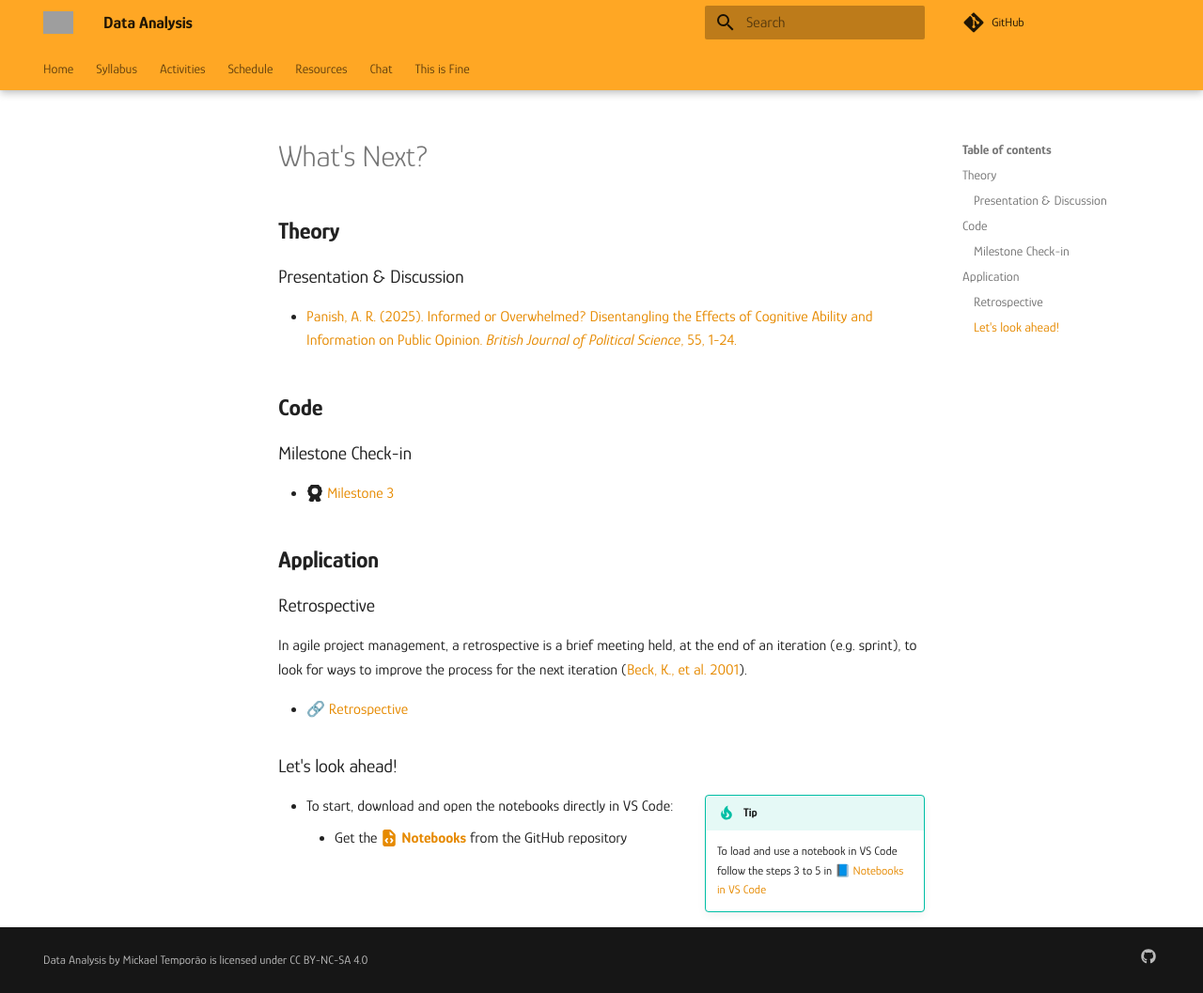
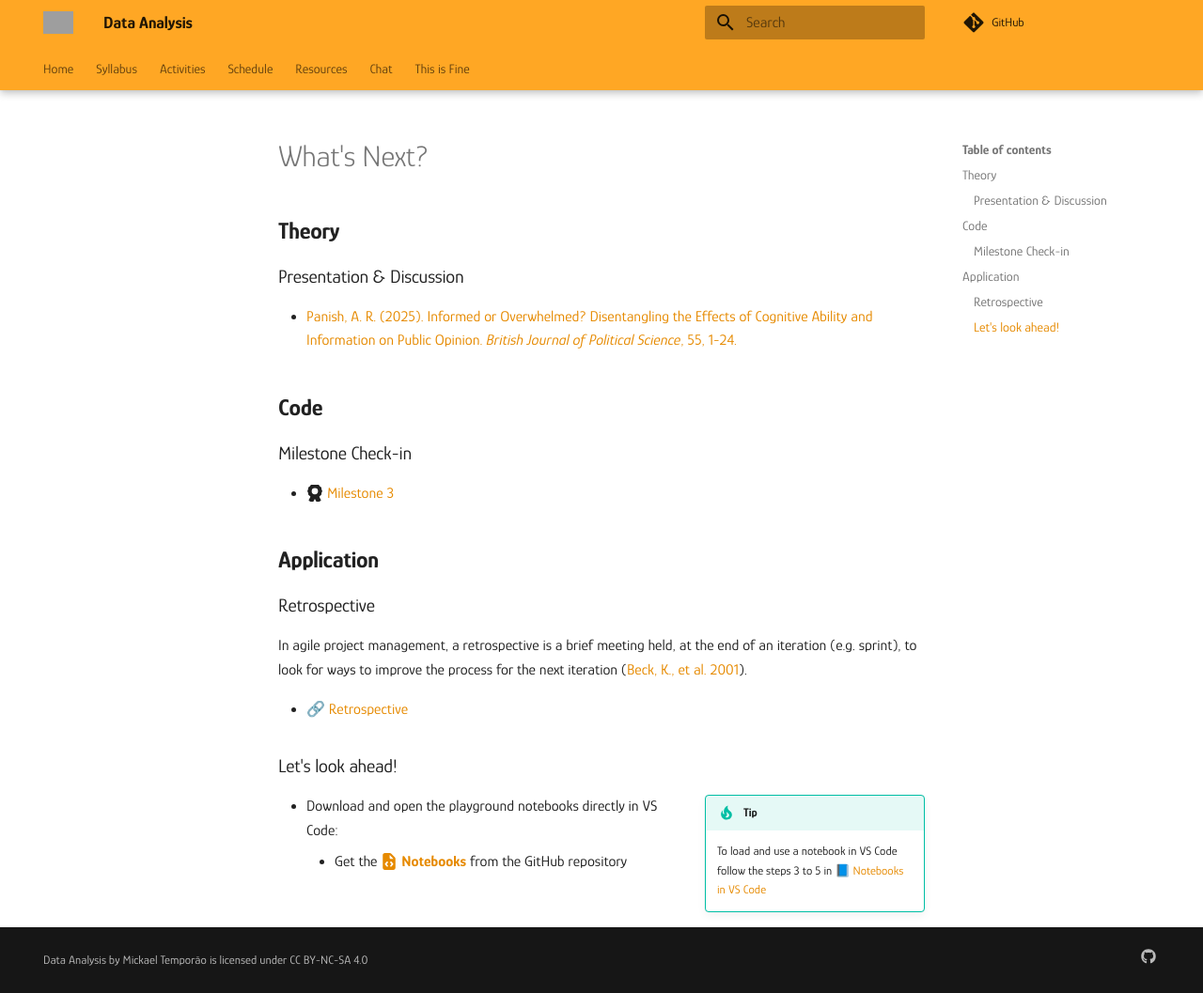
Before and after one commit to mickaeltemporao/data-analysis, an MkDocs documentation site: the page built from docs/modules/next.md, in a window 1280 px wide and 1057 px high. Shown: the whole window at 94% size. Built offline with MkDocs 1.6.1 and Material for MkDocs 9.7.7, drawn with Linux system fonts in a browser that asks for light colours; comment, search, counter and statistics services are not loaded; grey boxes are pictures that could not be loaded.

Commit message:
minor cleanup

```diff
--- a/docs/modules/next.md
+++ b/docs/modules/next.md
@@ -4,8 +4,6 @@
 ### Presentation & Discussion
 
 - [Panish, A. R. (2025). Informed or Overwhelmed? Disentangling the Effects of Cognitive Ability and Information on Public Opinion. *British Journal of Political Science*, 55, 1-24.](https://www.cambridge.org/core/journals/british-journal-of-political-science/article/informed-or-overwhelmed-disentangling-the-effects-of-cognitive-ability-and-information-on-public-opinion/75BE14D71B91D44CC700F93F37CDC398)
-
-
 
 ## **Code**
 ### Milestone Check-in
@@ -26,5 +24,5 @@ In agile project management, a retrospective is a brief meeting held, at the end
 !!! tip inline end
     To load and use a notebook in VS Code follow the steps 3 to 5 in [📘 Notebooks in VS Code](../resources/notebook-vscode.md)
 
-- To start, download and open the notebooks directly in VS Code:
+- Download and open the playground notebooks directly in VS Code:
     - Get the [:fontawesome-solid-file-code: **Notebooks**](https://github.com/mickaeltemporao/materials/tree/main/notebooks) from the GitHub repository
```
